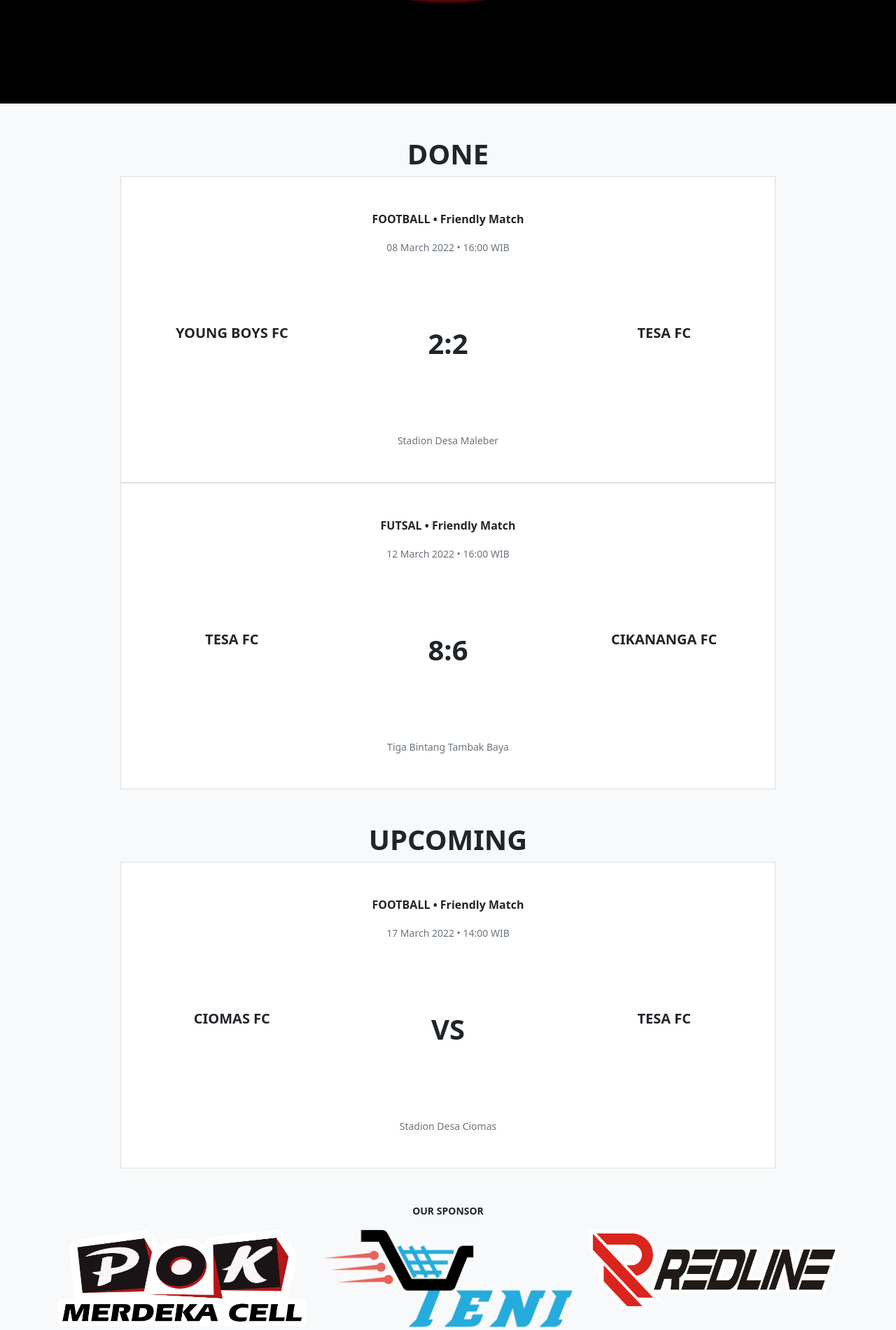
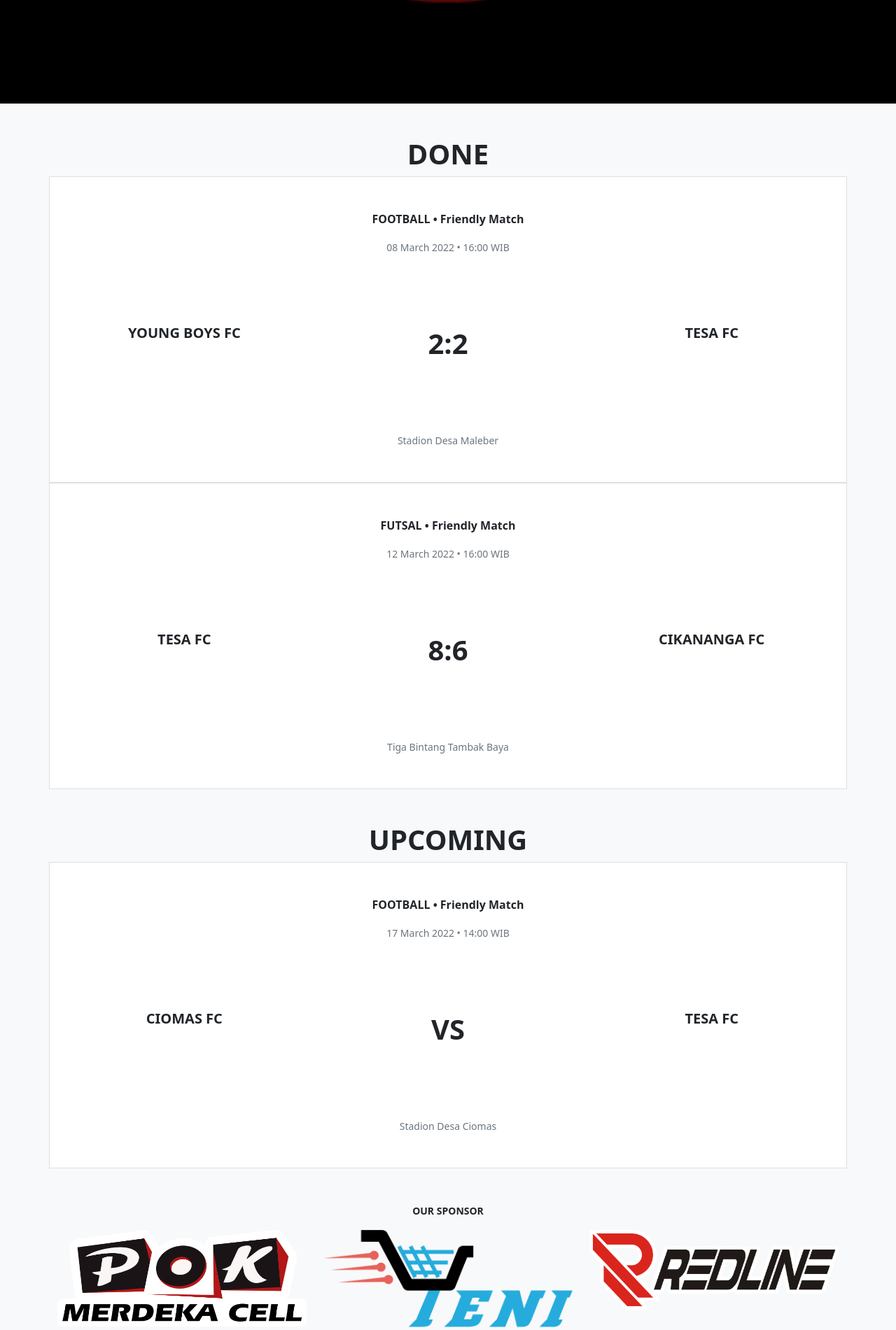
Before and after one commit to tesafc/www2, a Jekyll site: the page built from matches.html, in a window 1280 px wide. Shown: the part 572-2473 px from the top of the page at 70% size. Built offline with Jekyll 4.4.1, drawn with Linux system fonts in a browser that asks for light colours.

Commit message:
Update matches.html

```diff
--- a/matches.html
+++ b/matches.html
@@ -5,7 +5,7 @@
 ---
 
 <div class="bg-light">
-  <div class="container">
+  <div class="container-sm p-0">
     {% assign matches = site.matches | group_by: "status" %}
     <div class="row row-cols-1 g-0">
       {% for match in matches %}
```
